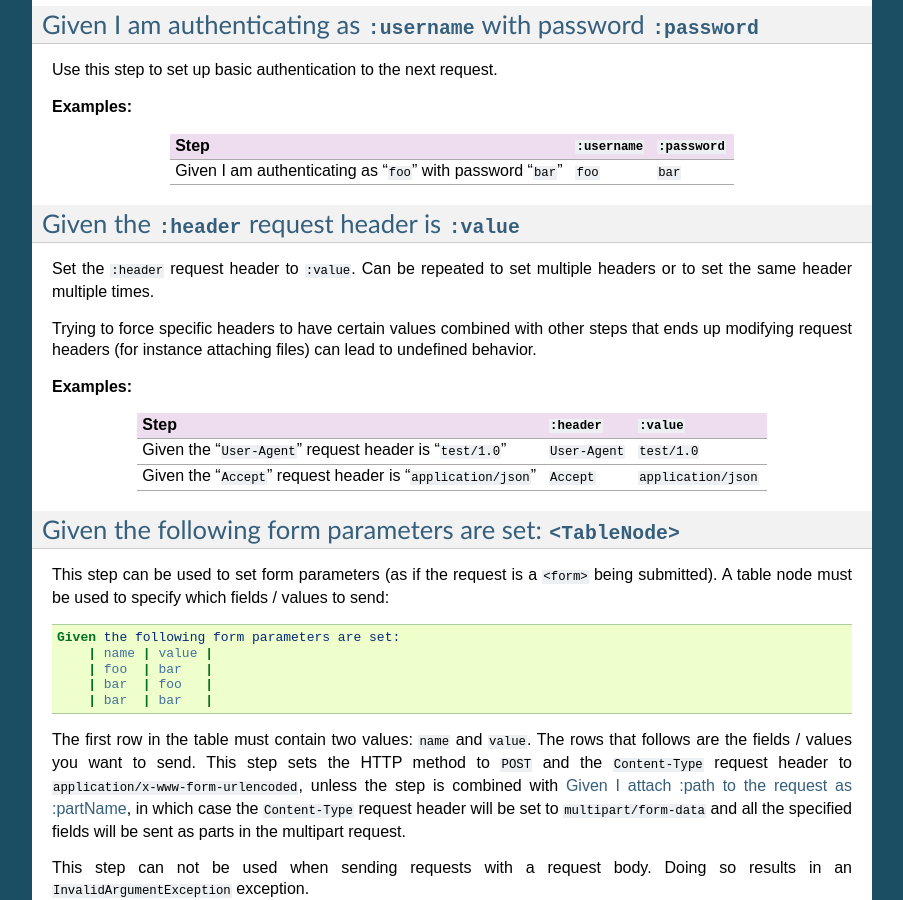
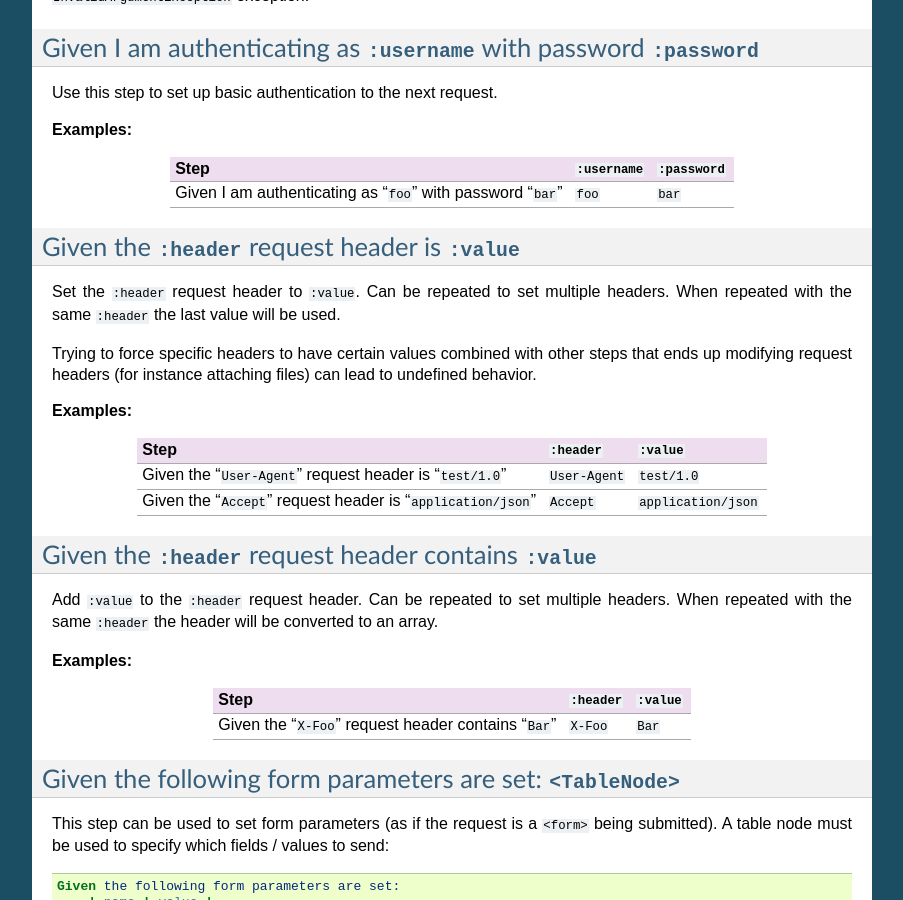
Before and after one commit to imbo/behat-api-extension, a Sphinx documentation site: the page built from docs/guide/setup-request.rst, in a window 1280 px wide and 900 px high, scrolled down 795 px. Shown: the whole window, without its empty margins (198-1101 px from the left). Built offline with Sphinx 7.4.7, drawn with Linux system fonts in a browser that asks for light colours; some of the changed text lies outside the part shown.

Commit message:
Add docs regarding new step

```diff
--- a/docs/guide/setup-request.rst
+++ b/docs/guide/setup-request.rst
@@ -43,7 +43,7 @@
 Given the ``:header`` request header is ``:value``
 --------------------------------------------------
 
-Set the ``:header`` request header to ``:value``. Can be repeated to set multiple headers or to set the same header multiple times.
+Set the ``:header`` request header to ``:value``. Can be repeated to set multiple headers. When repeated with the same ``:header`` the last value will be used.
 
 Trying to force specific headers to have certain values combined with other steps that ends up modifying request headers (for instance attaching files) can lead to undefined behavior.
 
@@ -55,6 +55,19 @@
 Given the "``User-Agent``" request header is "``test/1.0``"      ``User-Agent``  ``test/1.0``
 Given the "``Accept``" request header is "``application/json``"  ``Accept``      ``application/json``
 ===============================================================  ==============  ====================
+
+Given the ``:header`` request header contains ``:value``
+--------------------------------------------------------
+
+Add ``:value`` to the ``:header`` request header. Can be repeated to set multiple headers. When repeated with the same ``:header`` the header will be converted to an array.
+
+**Examples:**
+
+=======================================================  ===========  ==========
+Step                                                     ``:header``  ``:value``
+=======================================================  ===========  ==========
+Given the "``X-Foo``" request header contains "``Bar``"  ``X-Foo``    ``Bar``
+=======================================================  ===========  ==========
 
 Given the following form parameters are set: ``<TableNode>``
 ------------------------------------------------------------
```
